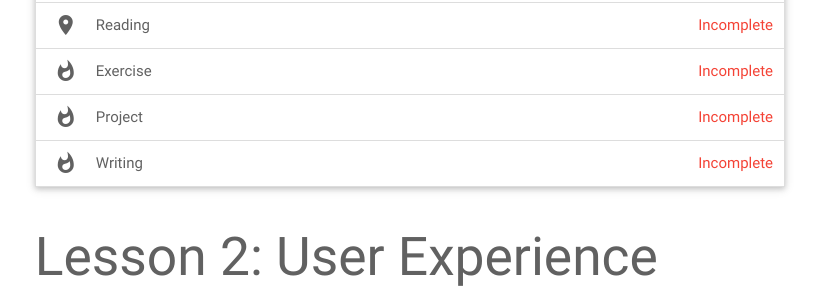
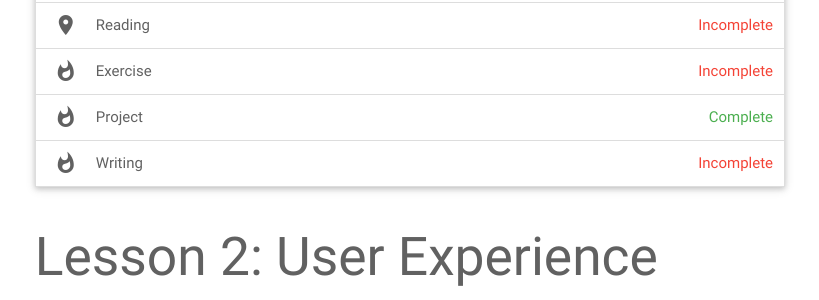
Before and after one commit to dmd-program/pipeline, a Jekyll site: the page built from outline.html, in a window 1280 px wide and 900 px high. Shown: the part 389-689 px from the top of the window, without its empty margins (230-1049 px from the left). Built offline with Jekyll 4.4.1, drawn with Linux system fonts in a browser that asks for light colours.

Commit message:
added project

```diff
--- a/outline.html
+++ b/outline.html
@@ -55,44 +55,9 @@
       <div class="collapsible-body"><p>Lorem ipsum dolor sit amet.</p></div>
     </li>
      <li>
-      <div class="collapsible-header"><i class="material-icons">whatshot</i>Project<span class="badge  red-text">Incomplete</span></div>
+      <div class="collapsible-header"><i class="material-icons">whatshot</i>Project<span class="badge  green-text">Complete</span></div>
       <div class="collapsible-body">
-
-        <div class="row">
-          <div class="col s12">
-            <ul class="tabs">
-              <li class="tab col s3"><a href="#Brief">Brief</a></li>
-              <li class="tab col s3"><a href="#Steps">Steps to completion</a></li>
-              <li class="tab col s3"><a href="#Deliverables">Deliverables</a></li>
-            </ul>
-          </div>
-          <div id="Brief" class="col s12">
-            <div class="divider"></div>
-            <div class="row">
-              <div class="col s12">
-                <p>Brief</p>
-                </div>
-              </div>
-            </div>
-
-          <div id="Steps" class="col s12">
-            <h2 class="center">Steps to completion</h2>
-            <div class="divider"></div>
-            <div class="row">
-              <div class="col s12">
-                <ol>
-                  <li>Step</li>
-                  <li>Step</li>
-                </ol>
-              </div>
-            </div>
-
-          </div>
-          <div id="Deliverables" class="col s12">
-            <p>Deliverables</p>
-          </div>
-        </div>
-
+        <a class="button btn_flat" href="https://dmd-program.gitbooks.io/dmd-course-materials/content/projects/ritual.html">Ritual Project</a>
       </div>
     </li>
     <li>
```
